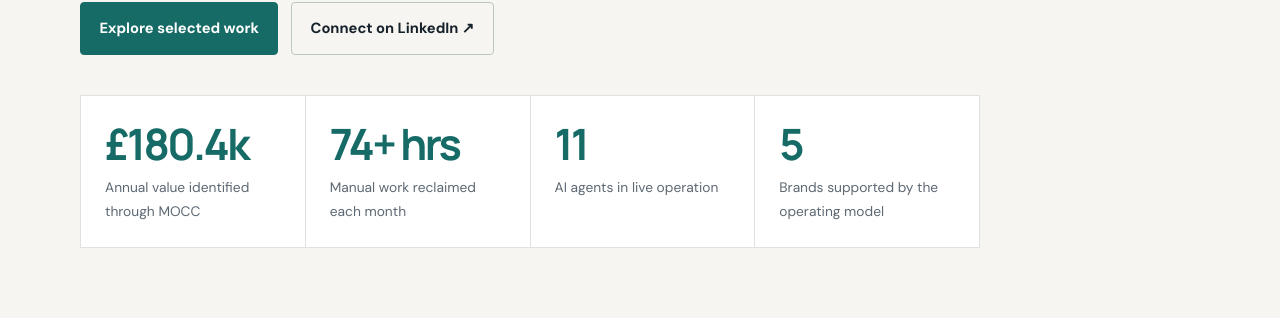
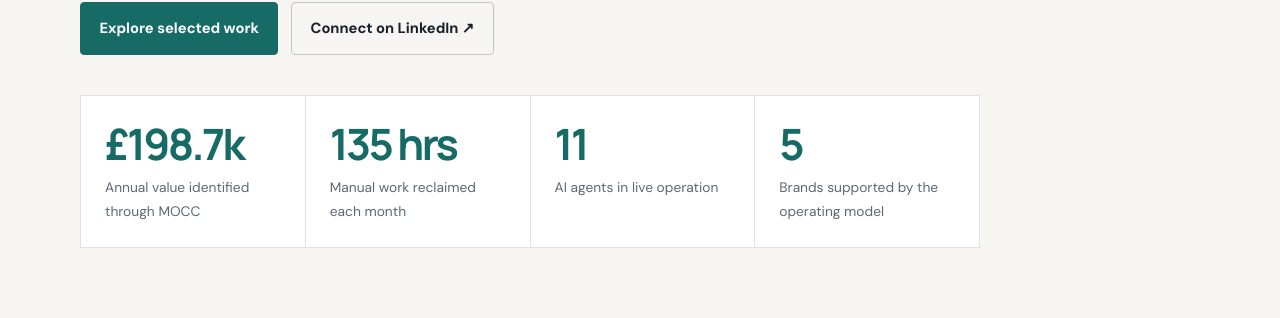
Before and after one commit to georgefwmurray/Marketing-Operations-Control-Centre, a Jekyll site: the page built from index.md, in a window 1280 px wide and 900 px high, scrolled down 616 px. Shown: the part 146-464 px from the top of the window. Built offline with Jekyll 4.4.1, drawn with Linux system fonts in a browser that asks for light colours.

Commit message:
Align agent capacity savings to £25 per hour

```diff
--- a/index.md
+++ b/index.md
@@ -18,8 +18,8 @@ description: "George Murray is a marketing operations and technology leader spec
     <a class="button secondary" href="https://www.linkedin.com/in/georgefwmurray/" target="_blank" rel="noopener">Connect on LinkedIn ↗</a>
   </div>
   <div class="metrics" aria-label="Selected impact">
-    <div class="metric"><strong>£180.4k</strong><span>Annual value identified through MOCC</span></div>
-    <div class="metric"><strong>74+ hrs</strong><span>Manual work reclaimed each month</span></div>
+    <div class="metric"><strong>£198.7k</strong><span>Annual value identified through MOCC</span></div>
+    <div class="metric"><strong>135 hrs</strong><span>Manual work reclaimed each month</span></div>
     <div class="metric"><strong>11</strong><span>AI agents in live operation</span></div>
     <div class="metric"><strong>5</strong><span>Brands supported by the operating model</span></div>
   </div>
```
